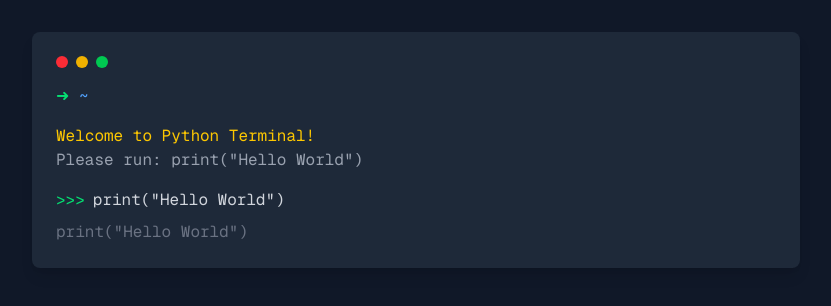
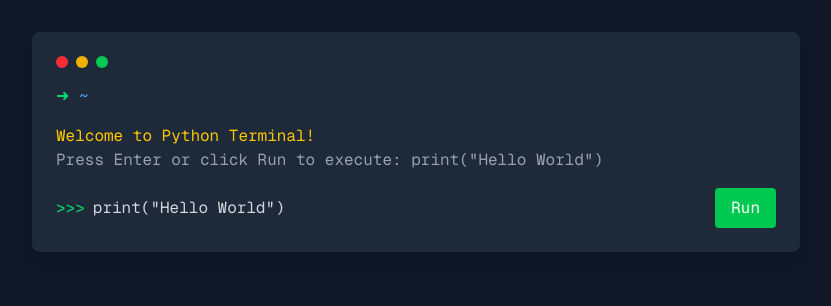
Before and after one commit to kyawphyothu/hello-world-romance, a Next.js app: page /terminal in a window 1280 px wide. Shown: the top 306 px of the page, without its empty margins (224-1055 px from the left). Built offline with nearby package versions, Linux system fonts and the light colour scheme.

Commit message:
Refactor TerminalPage component: removed auto-typing feature and command input handling, replaced with a static command display and a Run button. Updated output display with animations and modified welcome message for clarity.

```diff
--- a/src/app/terminal/page.tsx
+++ b/src/app/terminal/page.tsx
@@ -1,41 +1,23 @@
 'use client'
 
-import React, { useState, useEffect } from 'react'
+import React, { useState } from 'react'
 import { useSearchParams } from 'next/navigation'
 import { motion } from "motion/react"
 
 export default function TerminalPage() {
-  const [command, setCommand] = useState('')
   const [output, setOutput] = useState<string[]>([])
   const [showMessage, setShowMessage] = useState(false)
-  const [autoTypedCommand, setAutoTypedCommand] = useState('')
   const searchParams = useSearchParams()
   const name = searchParams.get('name') || 'User'
 
-  useEffect(() => {
-    const command = 'print("Hello World")'
-    let currentIndex = 0
-    const interval = setInterval(() => {
-      if (currentIndex <= command.length) {
-        setAutoTypedCommand(command.slice(0, currentIndex))
-        currentIndex++
-      } else {
-        clearInterval(interval)
-        setCommand(command)
-      }
-    }, 100)
-    return () => clearInterval(interval)
-  }, [name])
+  const handleRun = () => {
+    setOutput(prev => [...prev, `>>> print("Hello World")`, `Hello ${name}`])
+    setTimeout(() => setShowMessage(true), 1500)
+  }
 
-  const handleCommand = (e: React.FormEvent) => {
-    e.preventDefault()
-    if (command.trim() === 'print("Hello World")') {
-      setOutput(prev => [...prev, `>>> ${command}`, `Hello ${name}`])
-      setCommand('')
-      setTimeout(() => setShowMessage(true), 1000)
-    } else {
-      setOutput(prev => [...prev, `>>> ${command}`, 'Error: Please run print("Hello World")'])
-      setCommand('')
+  const handleKeyPress = (e: React.KeyboardEvent) => {
+    if (e.key === 'Enter') {
+      handleRun()
     }
   }
 
@@ -60,51 +42,48 @@ export default function TerminalPage() {
             {/* Welcome Message */}
             <div className="mb-4">
               <div className="text-yellow-400">Welcome to Python Terminal!</div>
-              <div className="text-gray-400">Please run: print("Hello World")</div>
+              <div className="text-gray-400">Press Enter or click Run to execute: print("Hello World")</div>
             </div>
 
             {/* Command Output */}
             <div className="mb-4 space-y-2">
               {output.map((line, index) => (
-                <div key={index} className={line.startsWith('>>>') ? 'text-blue-400' : 'text-gray-300'}>
+                <motion.div
+                  key={index}
+                  initial={{ opacity: 0, x: -20 }}
+                  animate={{ opacity: 1, x: 0 }}
+                  transition={{ duration: 0.3, delay: index * 0.1 }}
+                  className={line.startsWith('>>>') ? 'text-blue-400' : 'text-gray-300'}
+                >
                   {line}
-                </div>
+                </motion.div>
               ))}
               {showMessage && (
                 <motion.div
                   initial={{ opacity: 0, y: 20 }}
                   animate={{ opacity: 1, y: 0 }}
-                  transition={{ duration: 0.5, ease: "easeOut" }}
-                  className="text-green-400"
+                  transition={{ duration: 0.8, ease: "easeOut" }}
+                  className="text-green-400 italic"
                 >
                   (Because you are my world)
                 </motion.div>
               )}
             </div>
 
-            {/* Command Input */}
-            <form onSubmit={handleCommand} className="flex items-center">
-              <span className="text-green-400 mr-2">&gt;&gt;&gt; </span>
-              <input
-                type="text"
-                value={command}
-                onChange={(e) => setCommand(e.target.value)}
-                className="bg-transparent border-none outline-none text-gray-300 flex-1"
-                placeholder="Enter Python command..."
-                autoFocus
-              />
-            </form>
-
-            {/* Auto-typed Command */}
-            {autoTypedCommand && (
-              <motion.div
-                initial={{ opacity: 0 }}
-                animate={{ opacity: 1 }}
-                className="text-gray-500 mt-2"
+            {/* Command Input and Run Button */}
+            <div className="flex items-center gap-4">
+              <div className="flex-1 flex items-center">
+                <span className="text-green-400 mr-2">&gt;&gt;&gt; </span>
+                <div className="text-gray-300 flex-1">print("Hello World")</div>
+              </div>
+              <button
+                onClick={handleRun}
+                onKeyPress={handleKeyPress}
+                className="px-4 py-2 bg-green-500 text-white rounded hover:bg-green-600 transition-colors"
               >
-                {autoTypedCommand}
-              </motion.div>
-            )}
+                Run
+              </button>
+            </div>
           </div>
         </div>
       </div>
```
